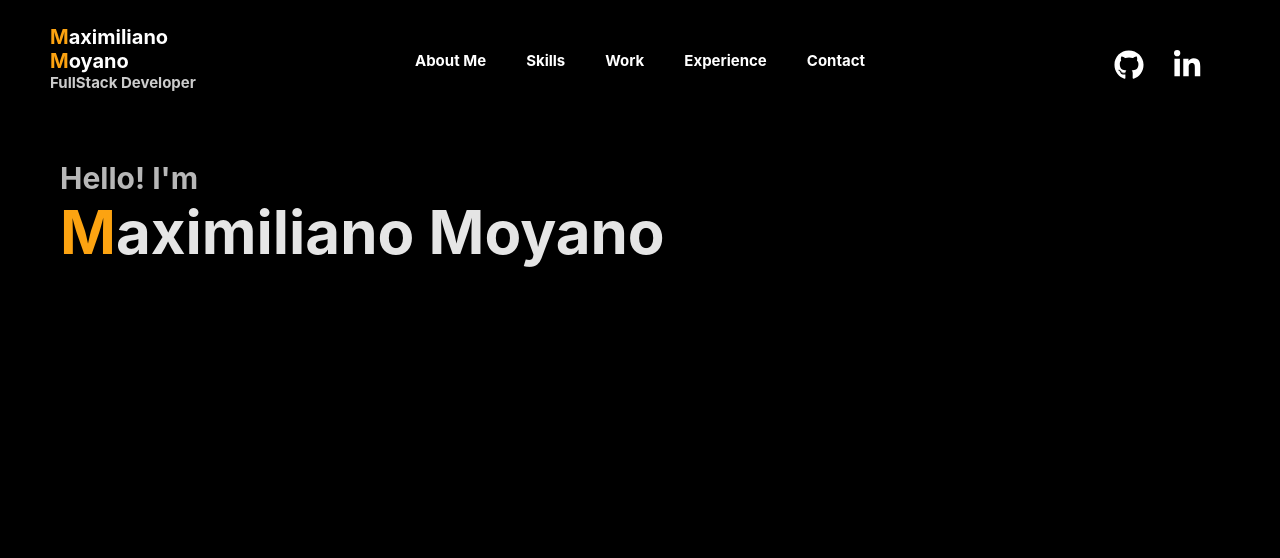
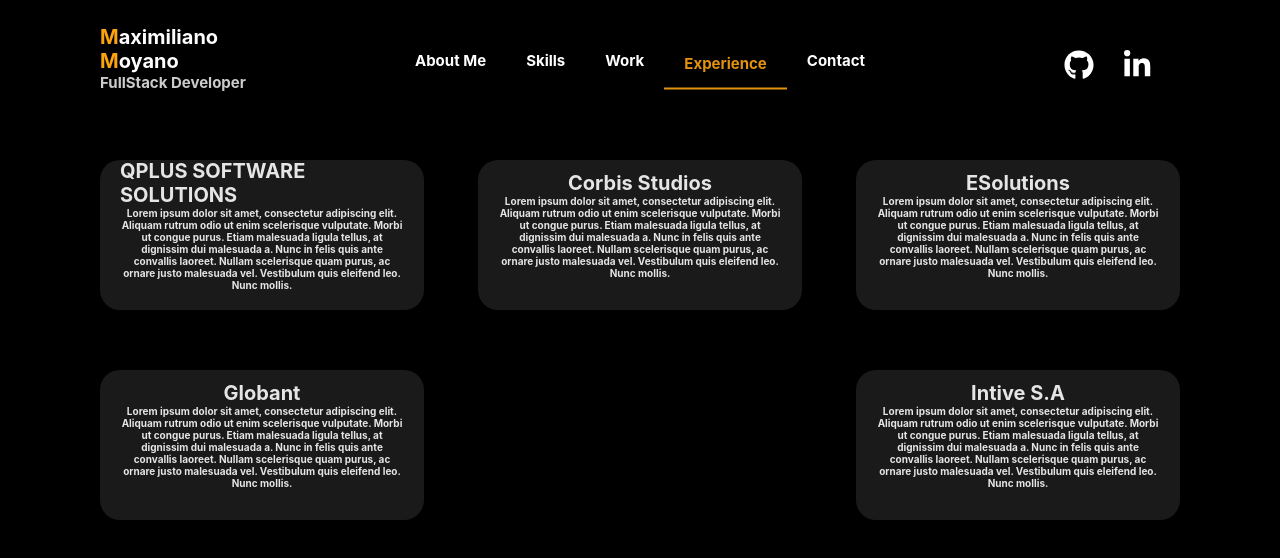
Before and after one commit to MaxHMoyano/MyPortfolio, a React app: page /experience in a window 1280 px wide. Shown: the top 558 px of the page. Built offline with nearby package versions, Linux system fonts and the light colour scheme; the HTML template or start-up script is replaced by a standard one.

Commit message:
added router % transitions

```diff
--- a/package.json
+++ b/package.json
@@ -9,6 +9,8 @@
     "@fortawesome/free-regular-svg-icons": "^5.15.3",
     "@fortawesome/free-solid-svg-icons": "^5.15.3",
     "@fortawesome/react-fontawesome": "^0.1.14",
+    "react-router-dom": "^5.2.0",
+    "react-transition-group": "^4.4.1",
     "styled-components": "^5.3.0"
   },
   "devDependencies": {
@@ -22,6 +24,8 @@
     "@types/node": "^15.0.2",
     "@types/react": "^17.0.5",
     "@types/react-dom": "^17.0.3",
+    "@types/react-router-dom": "^5.1.7",
+    "@types/react-transition-group": "^4.4.1",
     "@types/styled-components": "^5.1.9",
     "babel-loader": "^8.2.2",
     "jest": "^26.6.3",
--- a/src/App.tsx
+++ b/src/App.tsx
@@ -1,25 +1,30 @@
-import React, { Fragment } from 'react';
+import React from 'react';
 import styled, { ThemeProvider } from 'styled-components';
 import Navbar from './components/Navbar';
 import Content from './components/MainContent';
 import GlobalStyle from './styles/GlobalStyle';
 import theme from './styles/theme';
+import { BrowserRouter } from 'react-router-dom';
 
 const AppWrapper = styled.div`
   width: 100%;
   height: 100%;
   display: grid;
   grid-template-rows: 15vh 1fr;
+  min-width: 100vw;
+  min-height: 100vh;
 `;
 
 const app = () => {
   return (
     <AppWrapper>
-      <ThemeProvider theme={theme}>
-        <GlobalStyle />
-        <Navbar />
-        <Content />
-      </ThemeProvider>
+      <BrowserRouter>
+        <ThemeProvider theme={theme}>
+          <GlobalStyle />
+          <Navbar />
+          <Content />
+        </ThemeProvider>
+      </BrowserRouter>
     </AppWrapper>
   );
 };
--- /dev/null
+++ b/src/components/Experience/index.tsx
@@ -0,0 +1,102 @@
+import React, { useState } from 'react';
+import styled from 'styled-components';
+
+const ExperienceTime = styled.h3`
+  opacity: 0;
+  transition: all ease 0.3s;
+  font-size: 1.5rem;
+  border-top: 1px solid #ccc;
+  width: 100%;
+  display: flex;
+  justify-content: center;
+`;
+
+const ExperienceDescription = styled.p`
+  font-weight: bold;
+  text-align: center;
+`;
+const ExperienceName = styled.h2`
+  font-size: 2rem;
+`;
+
+const ExperienceContainer = styled.div`
+  display: flex;
+  flex-direction: column;
+  justify-content: center;
+  align-items: center;
+  background-color: rgba(255, 255, 255, 0.1);
+  height: 150px;
+  padding: 2rem;
+  border-radius: 2rem;
+  transition: all ease 0.3s;
+  cursor: pointer;
+  &:hover {
+    height: 180px;
+    > ${ExperienceTime} {
+      opacity: 1;
+      margin-top: 1.5rem;
+      padding-top: 1.5rem;
+    }
+  }
+`;
+
+const Experience = styled.div`
+  flex: 0 0 30%;
+  height: 180px;
+  margin-bottom: 3rem;
+`;
+const ExperiencesWrapper = styled.div`
+  display: flex;
+  justify-content: space-between;
+  flex-flow: row wrap;
+`;
+
+const index = () => {
+  const [experiences] = useState([
+    {
+      name: 'QPLUS SOFTWARE SOLUTIONS',
+      description:
+        'Lorem ipsum dolor sit amet, consectetur adipiscing elit. Aliquam rutrum odio ut enim scelerisque vulputate. Morbi ut congue purus. Etiam malesuada ligula tellus, at dignissim dui malesuada a. Nunc in felis quis ante convallis laoreet. Nullam scelerisque quam purus, ac ornare justo malesuada vel. Vestibulum quis eleifend leo. Nunc mollis. ',
+      time: '2 years',
+    },
+    {
+      name: 'Corbis Studios',
+      description:
+        'Lorem ipsum dolor sit amet, consectetur adipiscing elit. Aliquam rutrum odio ut enim scelerisque vulputate. Morbi ut congue purus. Etiam malesuada ligula tellus, at dignissim dui malesuada a. Nunc in felis quis ante convallis laoreet. Nullam scelerisque quam purus, ac ornare justo malesuada vel. Vestibulum quis eleifend leo. Nunc mollis. ',
+      time: '6 months',
+    },
+    {
+      name: 'ESolutions',
+      description:
+        'Lorem ipsum dolor sit amet, consectetur adipiscing elit. Aliquam rutrum odio ut enim scelerisque vulputate. Morbi ut congue purus. Etiam malesuada ligula tellus, at dignissim dui malesuada a. Nunc in felis quis ante convallis laoreet. Nullam scelerisque quam purus, ac ornare justo malesuada vel. Vestibulum quis eleifend leo. Nunc mollis. ',
+      time: '5 months',
+    },
+    {
+      name: 'Globant',
+      description:
+        'Lorem ipsum dolor sit amet, consectetur adipiscing elit. Aliquam rutrum odio ut enim scelerisque vulputate. Morbi ut congue purus. Etiam malesuada ligula tellus, at dignissim dui malesuada a. Nunc in felis quis ante convallis laoreet. Nullam scelerisque quam purus, ac ornare justo malesuada vel. Vestibulum quis eleifend leo. Nunc mollis. ',
+      time: '6 months',
+    },
+    {
+      name: 'Intive S.A',
+      description:
+        'Lorem ipsum dolor sit amet, consectetur adipiscing elit. Aliquam rutrum odio ut enim scelerisque vulputate. Morbi ut congue purus. Etiam malesuada ligula tellus, at dignissim dui malesuada a. Nunc in felis quis ante convallis laoreet. Nullam scelerisque quam purus, ac ornare justo malesuada vel. Vestibulum quis eleifend leo. Nunc mollis. ',
+      time: '7 months',
+    },
+  ]);
+  return (
+    <ExperiencesWrapper>
+      {experiences.map((experience, idx) => (
+        <Experience key={idx}>
+          <ExperienceContainer>
+            <ExperienceName>{experience.name}</ExperienceName>
+            <ExperienceDescription>{experience.description}</ExperienceDescription>
+            <ExperienceTime>{experience.time}</ExperienceTime>
+          </ExperienceContainer>
+        </Experience>
+      ))}
+    </ExperiencesWrapper>
+  );
+};
+
+export default index;
--- a/src/components/Footer/index.tsx
+++ b/src/components/Footer/index.tsx
@@ -1,6 +1,6 @@
 import React from 'react';
 
-const index = () => {
+const index: React.FC = () => {
   return <div></div>;
 };
 
--- a/src/components/MainContent/index.tsx
+++ b/src/components/MainContent/index.tsx
@@ -1,20 +1,38 @@
 import React from 'react';
 import styled from 'styled-components';
+import { Route, Switch, useLocation } from 'react-router-dom';
 import Subtitle from '../shared/Subtitle';
 import Title from '../shared/Title';
+import Experience from '../Experience';
+import { CSSTransition, TransitionGroup } from 'react-transition-group';
 
 const MainContentWrapper = styled.div`
-  padding: 4rem 6rem;
-  display: flex;
-  flex-direction: column;
-  justify-content: center;
+  padding: 4rem 10rem;
 `;
 
-const index = () => {
+const index: React.FC = () => {
+  const location = useLocation();
+
   return (
     <MainContentWrapper>
-      <Subtitle measure={'l'}>Hello! I'm</Subtitle>
-      <Title measure={'xl'} content={'Maximiliano Moyano'} />
+      <TransitionGroup>
+        <CSSTransition timeout={300} classNames={'fade'} key={location.key}>
+          <Switch location={location}>
+            <Route path={'/'} exact>
+              <div>
+                <Subtitle measure={'l'}>Hello! I'm</Subtitle>
+                <Title measure={'xl'} content={'Maximiliano Moyano'} />
+              </div>
+            </Route>
+            <Route path={'/skills'}></Route>
+            <Route path={'/work'}></Route>
+            <Route path={'/experience'}>
+              <Experience />
+            </Route>
+            <Route path={'/contact'}></Route>
+          </Switch>
+        </CSSTransition>
+      </TransitionGroup>
     </MainContentWrapper>
   );
 };
--- a/src/components/Navbar/NavItem.tsx
+++ b/src/components/Navbar/NavItem.tsx
@@ -1,11 +1,12 @@
 import React, { Fragment } from 'react';
+import { NavLink } from 'react-router-dom';
 import styled from 'styled-components';
 import { INavItem } from '../../models/navigation';
 
 const NavItemIcon = styled.i``;
 const NavItemName = styled.span``;
 
-const NavItemButton = styled.button`
+const NavLinkStyled = styled(NavLink)`
   outline: none;
   border: none;
   background-color: transparent;
@@ -16,6 +17,7 @@
   transition: all ease 0.3s;
   font-weight: bold;
   text-align: center;
+  text-decoration: none;
   &::after {
     background: none repeat scroll 0 0 transparent;
     bottom: 0;
@@ -28,7 +30,8 @@
     width: 0;
     transition: all ease 0.3s;
   }
-  &:hover {
+  &:hover,
+  &.active {
     color: ${(props) => props.theme.colors.primary || 'yellow'};
     opacity: 0.9;
     transform: translateY(0.25rem);
@@ -41,12 +44,10 @@
 
 const NavItem: React.FC<INavItem> = (props) => {
   return (
-    <Fragment>
-      <NavItemButton>
-        <NavItemIcon />
-        <NavItemName>{props.name}</NavItemName>
-      </NavItemButton>
-    </Fragment>
+    <NavLinkStyled exact to={props.url}>
+      <NavItemIcon />
+      <NavItemName>{props.name}</NavItemName>
+    </NavLinkStyled>
   );
 };
 
--- a/src/components/Navbar/NavList.tsx
+++ b/src/components/Navbar/NavList.tsx
@@ -20,7 +20,7 @@
   return (
     <NavListWrapper>
       {navItems.map((navItem, idx) => (
-        <NavItem key={idx} name={navItem.name} icon={navItem.icon} />
+        <NavItem key={idx} {...navItem} />
       ))}
     </NavListWrapper>
   );
--- a/src/components/Navbar/SocialsList.tsx
+++ b/src/components/Navbar/SocialsList.tsx
@@ -11,12 +11,25 @@
   align-items: center;
 `;
 
-const SocialsList = () => {
+const SocialItem = styled(FontAwesomeIcon)`
+  transition: all ease 0.3s;
+  cursor: pointer;
+  &:hover {
+    transform: translateY(0.25rem);
+    color: ${(props) => props.theme.colors.primary};
+  }
+`;
+
+const SocialsList: React.FC = () => {
+  const iconStyle: React.CSSProperties = {
+    marginRight: '3rem',
+  };
+
   const [icons] = useState([faGithub, faLinkedinIn]);
   return (
     <SocialListWrapper>
       {icons.map((icon, idx) => (
-        <FontAwesomeIcon style={{ marginRight: '3rem' }} size={'3x'} key={idx} icon={icon} />
+        <SocialItem style={iconStyle} size={'3x'} key={idx} icon={icon} />
       ))}
     </SocialListWrapper>
   );
--- a/src/components/Navbar/index.tsx
+++ b/src/components/Navbar/index.tsx
@@ -8,7 +8,7 @@
 
 const NavbarWrapper = styled.div`
   background-color: transparent;
-  padding: 2.5rem 5rem;
+  padding: 2.5rem 10rem;
   display: flex;
   flex-flow: row nowrap;
   justify-content: space-between;
@@ -20,14 +20,13 @@
   padding-bottom: 2rem;
   flex: 0 0 20%;
 `;
-
 const index: React.FC = () => {
   const [navItems] = useState<INavItem[]>([
-    { name: 'About Me', icon: 'user' },
-    { name: 'Skills', icon: 'user' },
-    { name: 'Work', icon: 'user' },
-    { name: 'Experience', icon: 'user' },
-    { name: 'Contact', icon: 'user' },
+    { name: 'About Me', icon: 'user', url: '/' },
+    { name: 'Skills', icon: 'user', url: 'skills' },
+    { name: 'Work', icon: 'user', url: 'work' },
+    { name: 'Experience', icon: 'user', url: 'experience' },
+    { name: 'Contact', icon: 'user', url: 'contact' },
   ]);
 
   return (
--- a/src/models/navigation.ts
+++ b/src/models/navigation.ts
@@ -1,4 +1,5 @@
 export interface INavItem {
   name: string;
   icon: string;
+  url: string;
 }
--- a/src/styles/GlobalStyle.tsx
+++ b/src/styles/GlobalStyle.tsx
@@ -13,8 +13,27 @@
   body {
     background-color: ${(props) => props.theme.colors.black};
     color: ${(props) => props.theme.colors.light};
+
   }
   button {
     font-family: inherit;
   }
+  .fade-enter{
+    opacity: 0;
+  }
+  .fade-exit{
+    opacity: 1;
+  }
+  .fade-enter-active{
+    opacity: 1;
+    transition: opacity 1s ease-in;
+  }
+  .fade-exit-active{
+    opacity: 0;
+  }
+  .fade-enter-active,
+  .fade-exit-active{
+    transition: opacity 1s;
+  }
+
 `;
--- a/webpack.config.js
+++ b/webpack.config.js
@@ -7,6 +7,8 @@
   devServer: {
     contentBase: './dist',
     compress: true,
+    publicPath: '/',
+    historyApiFallback: true,
   },
   module: {
     rules: [
```
Also changed, not shown: 3 other files (tests, documents, lock files or other folders).
